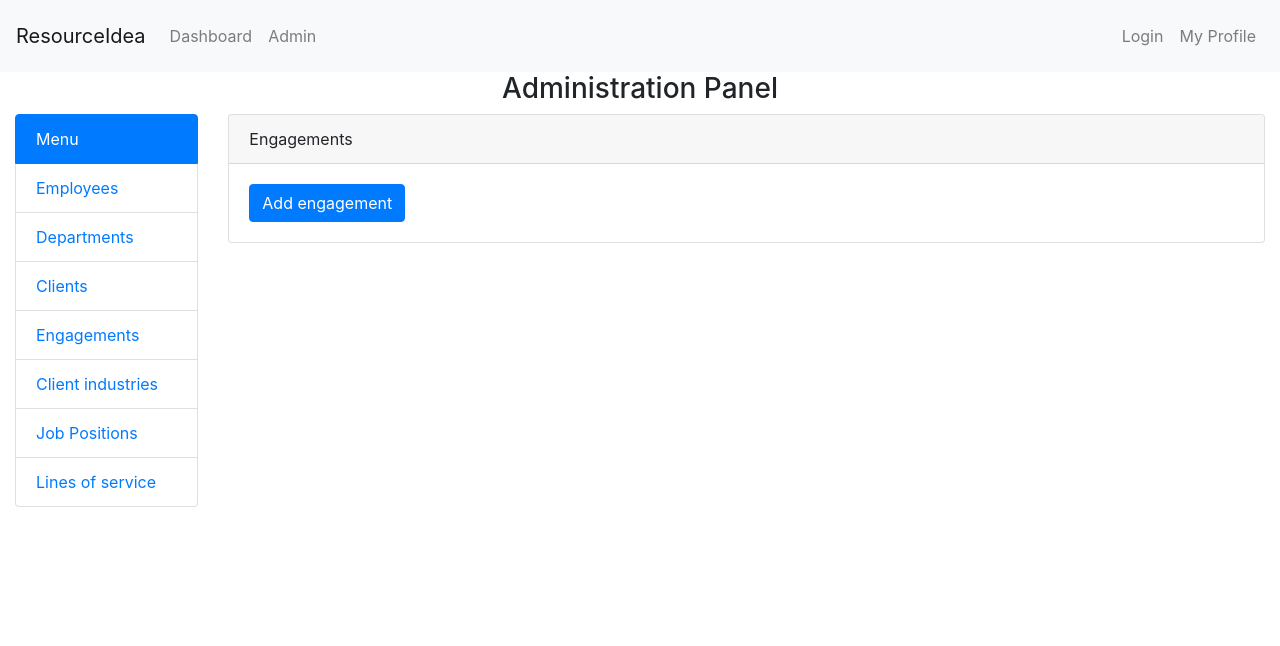
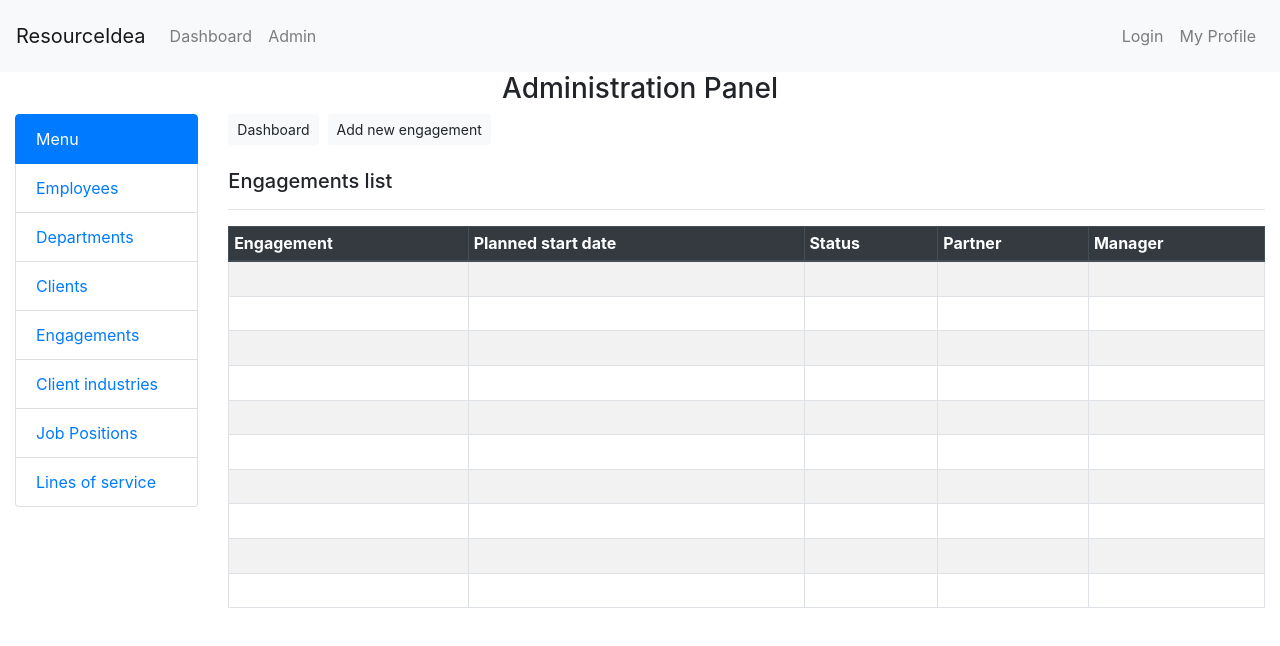
Before and after one commit to resourceidea/resourceideaui, a React (Create React App) app: page /admin/engagements/list in a window 1280 px wide. Shown: the top 646 px of the page. Built offline with nearby package versions, Linux system fonts and the light colour scheme.

Commit message:
Setup the admin pages for the engagements module

```diff
--- a/src/components/admin/Admin.js
+++ b/src/components/admin/Admin.js
@@ -2,7 +2,6 @@ import React, { Component } from "react";
 import AdminMenu from "./AdminMenu";
 import { Route } from "react-router-dom";
 import EmployeeDashboard from "./employee/EmployeeDashboard";
-import Engagements from "./engagement/Engagements";
 import ClientIndustries from "./clientIndustry/ClientIndustries";
 import JobPosition from "./jobPosition/JobPosition";
 import LinesOfService from './linesOfService/LinesOfService';
@@ -14,6 +13,9 @@ import AddClient from "./client/AddClient";
 import DepartmentDashboard from "./department/DepartmentDashboard";
 import DepartmentsList from "./department/DepartmentList";
 import AddDepartment from "./department/AddDepartment";
+import AddEngagement from "./engagement/AddEngagement";
+import EngagementsList from "./engagement/EngagementsList";
+import EngagementsDashboard from "./engagement/EngagementsDashboard";
 
 class Admin extends Component {
     render() {
@@ -25,7 +27,6 @@ class Admin extends Component {
                         <AdminMenu />
                     </div>
                     <div className='col-10'>
-                        <Route path='/admin/engagements' component={Engagements} />
                         <Route path='/admin/client-industries' component={ClientIndustries} />
                         <Route path='/admin/job-positions' component={JobPosition} />
                         <Route path='/admin/lines-of-service' component={LinesOfService} />
@@ -45,6 +46,11 @@ class Admin extends Component {
                         <Route path='/admin/departments/list' component={DepartmentsList} />
                         <Route path='/admin/departments/add' component={AddDepartment} />
 
+                        {/* Engagements admin components */}
+                        <Route exact path='/admin/engagements' component={EngagementsDashboard} />
+                        <Route path='/admin/engagements/list' component={EngagementsList} />
+                        <Route path='/admin/engagements/add' component={AddEngagement} />
+
                     </div>
                 </div>
             </div>
--- a/src/components/admin/engagement/AddEngagement.js
+++ b/src/components/admin/engagement/AddEngagement.js
@@ -1,10 +1,54 @@
 import React, { Component } from "react";
+import { Link } from "react-router-dom";
 
-class AddEngagement extends Component{
+class AddEngagement extends Component {
     render() {
-        return(
-            <div>
+        return (
+            <div className="text-left">
+                <Link
+                    to='/admin/engagements'
+                    className='btn btn-light btn-sm text-left'>Dashboard</Link>
+                <Link
+                    to='/admin/engagements/list'
+                    className='btn btn-light btn-sm text-left'>Engagements list</Link>
+                <br /><br />
                 <h5>New engagement</h5>
+                <hr />
+                <form>
+                    <div className='card'>
+                        <div className='card-body bg-light'>
+                            <div className='row'>
+                                <div className='col-6'>
+                                    <div className='form-group'>
+                                        <label for='title'>Engagement</label>
+                                        <input type='text' className='form-control' id='title' placeholder='Engagement' />
+                                    </div>
+                                </div>
+                                <div className='col-6'>
+                                    <div className='form-group'>
+                                        <label for='plannedStartDate'>Planned start date</label>
+                                        <input type='text' className='form-control' id='plannedStartDate' placeholder='Planned start date' />
+                                    </div>
+                                </div>
+                            </div>
+                            <div className='row'>
+                                <div className='col-6'>
+                                    <div className='form-group'>
+                                        <label for='partner'>Partner</label>
+                                        <input type='text' className='form-control' id='partner' placeholder='Partner name' />
+                                    </div>
+                                </div>
+                                <div className='col-6'>
+                                    <div className='form-group'>
+                                        <label for='manager'>Manager</label>
+                                        <input type='text' className='form-control' id='manager' placeholder='Manager name' />
+                                    </div>
+                                </div>
+                            </div>
+                            <input type='submit' value='Save' className='btn btn-danger btn-sm' />
+                        </div>
+                    </div>
+                </form>
             </div>
         );
     }
--- /dev/null
+++ b/src/components/admin/engagement/EngagementsDashboard.js
@@ -0,0 +1,29 @@
+import React, { Component } from "react";
+import { Link } from "react-router-dom";
+
+class EngagementsDashboard extends Component{
+    render(){
+        return(
+            <div>
+                <div className='text-left'>
+                    <Link
+                        to='/admin/engagements'
+                        className='btn btn-light btn-sm text-left'>Dashboard</Link>&nbsp;&nbsp;
+                    <Link
+                        to='/admin/engagements/list'
+                        className='btn btn-light btn-sm text-left'>Engagements list</Link>&nbsp;&nbsp;
+                    <Link
+                        to='/admin/engagements/add'
+                        className='btn btn-light btn-sm text-left'>Add new engagements</Link>&nbsp;&nbsp;
+                </div>
+                <br />
+                <div className='text-justify'>
+                    <h5>Engagements Dashboard</h5>
+                    <hr />
+                </div>
+            </div>
+        );
+    }
+}
+
+export default EngagementsDashboard;
--- /dev/null
+++ b/src/components/admin/engagement/EngagementsList.js
@@ -0,0 +1,101 @@
+import React, { Component } from "react";
+import { Link } from "react-router-dom";
+
+class EngagementsList extends Component {
+    render() {
+        return (
+            <div className='text-left'>
+                <Link to='/admin/engagements' className='btn btn-light btn-sm text-left'>Dashboard</Link>&nbsp;&nbsp;
+                <Link to='/admin/engagements/add' className='btn btn-light btn-sm'>Add new engagement</Link>
+                <br /><br />
+                <h5>Engagements list</h5>
+                <hr />
+                <table className='table table-striped table-bordered table-sm'>
+                    <thead className='thead-dark'>
+                        <tr>
+                            <th scope='row'>Engagement</th>
+                            <th scope='row'>Planned start date</th>
+                            <th scope='row'>Status</th>
+                            <th scope='row'>Partner</th>
+                            <th scope='row'>Manager</th>
+                        </tr>
+                    </thead>
+                    <tbody>
+                        <tr>
+                            <td>&nbsp;</td>
+                            <td>&nbsp;</td>
+                            <td>&nbsp;</td>
+                            <td>&nbsp;</td>
+                            <td>&nbsp;</td>
+                        </tr>
+                        <tr>
+                            <td>&nbsp;</td>
+                            <td>&nbsp;</td>
+                            <td>&nbsp;</td>
+                            <td>&nbsp;</td>
+                            <td>&nbsp;</td>
+                        </tr>
+                        <tr>
+                            <td>&nbsp;</td>
+                            <td>&nbsp;</td>
+                            <td>&nbsp;</td>
+                            <td>&nbsp;</td>
+                            <td>&nbsp;</td>
+                        </tr>
+                        <tr>
+                            <td>&nbsp;</td>
+                            <td>&nbsp;</td>
+                            <td>&nbsp;</td>
+                            <td>&nbsp;</td>
+                            <td>&nbsp;</td>
+                        </tr>
+                        <tr>
+                            <td>&nbsp;</td>
+                            <td>&nbsp;</td>
+                            <td>&nbsp;</td>
+                            <td>&nbsp;</td>
+                            <td>&nbsp;</td>
+                        </tr>
+                        <tr>
+                            <td>&nbsp;</td>
+                            <td>&nbsp;</td>
+                            <td>&nbsp;</td>
+                            <td>&nbsp;</td>
+                            <td>&nbsp;</td>
+                        </tr>
+                        <tr>
+                            <td>&nbsp;</td>
+                            <td>&nbsp;</td>
+                            <td>&nbsp;</td>
+                            <td>&nbsp;</td>
+                            <td>&nbsp;</td>
+                        </tr>
+                        <tr>
+                            <td>&nbsp;</td>
+                            <td>&nbsp;</td>
+                            <td>&nbsp;</td>
+                            <td>&nbsp;</td>
+                            <td>&nbsp;</td>
+                        </tr>
+                        <tr>
+                            <td>&nbsp;</td>
+                            <td>&nbsp;</td>
+                            <td>&nbsp;</td>
+                            <td>&nbsp;</td>
+                            <td>&nbsp;</td>
+                        </tr>
+                        <tr>
+                            <td>&nbsp;</td>
+                            <td>&nbsp;</td>
+                            <td>&nbsp;</td>
+                            <td>&nbsp;</td>
+                            <td>&nbsp;</td>
+                        </tr>
+                    </tbody>
+                </table>
+            </div>
+        );
+    }
+}
+
+export default EngagementsList;
```
